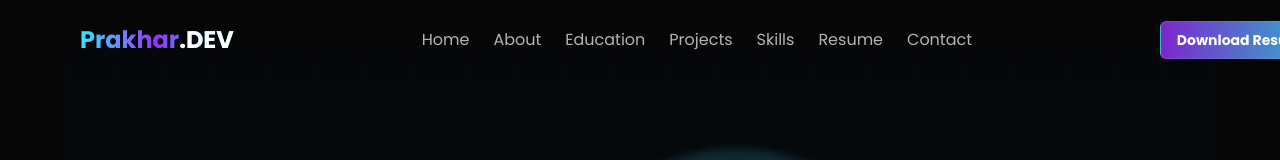
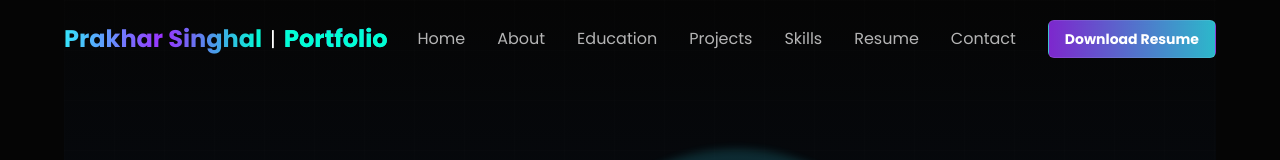
Before and after one commit to EveryAbhi00/testing, a React (Vite) app: page / in a window 1280 px wide. Shown: the top 160 px of the page. Built offline with nearby package versions, Linux system fonts and the light colour scheme.

Commit message:
modified:   src/components/Header.tsx

```diff
--- a/src/components/Header.tsx
+++ b/src/components/Header.tsx
@@ -1,4 +1,3 @@
-
 import React, { useState, useEffect } from 'react';
 import { Menu, X } from 'lucide-react';
 
@@ -8,13 +7,8 @@ const Header = () => {
 
   useEffect(() => {
     const handleScroll = () => {
-      if (window.scrollY > 50) {
-        setScrolled(true);
-      } else {
-        setScrolled(false);
-      }
+      setScrolled(window.scrollY > 50);
     };
-
     window.addEventListener('scroll', handleScroll);
     return () => window.removeEventListener('scroll', handleScroll);
   }, []);
@@ -31,71 +25,74 @@ const Header = () => {
 
   return (
     <header
-      className={`fixed top-0 w-full z-50 transition-all duration-300 ${
+      className={`fixed top-0 left-0 w-full z-50 transition-all duration-300 ${
         scrolled
-          ? 'py-3 bg-cyberpunk-black/80 backdrop-blur-md border-b border-white/10'
-          : 'py-5 bg-transparent'
+          ? 'bg-cyberpunk-black/80 backdrop-blur-md border-b border-white/10 py-3'
+          : 'bg-transparent py-5'
       }`}
     >
-      <div className="container mx-auto px-4 flex justify-between items-center">
-        <div className="text-xl md:text-2xl font-bold bg-gradient-to-r from-cyberpunk-blue via-cyberpunk-purple to-cyberpunk-teal bg-clip-text text-transparent">
-          Prakhar<span className="text-white">.DEV</span>
+      <div className="max-w-screen-xl mx-auto px-4 sm:px-8 lg:px-16 flex justify-between items-center">
+        {/* Logo */}
+        <div className="flex items-center space-x-2">
+          <div className="text-xl md:text-2xl font-bold bg-gradient-to-r from-cyberpunk-blue via-cyberpunk-purple to-cyberpunk-teal bg-clip-text text-transparent">
+            Prakhar Singhal
+          </div>
+          <span className="text-white text-lg md:text-xl">|</span>
+          <div className="text-xl md:text-2xl font-bold bg-gradient-to-r from-cyberpunk-blue via-cyberpunk-purple to-cyberpunk-teal bg-clip-text text-transparent">
+            <span className="text-cyberpunk-teal">Portfolio</span>
+          </div>
         </div>
 
-        {/* Desktop Navigation */}
-        <nav className="hidden md:flex items-center space-x-6">
+        {/* Desktop Nav */}
+        <nav className="hidden md:flex space-x-8 items-center">
           {navLinks.map((link) => (
             <a
               key={link.name}
               href={link.href}
-              className="text-white/70 hover:text-cyberpunk-teal transition-colors py-2 relative after:content-[''] after:absolute after:w-0 after:h-[2px] after:bottom-0 after:left-0 after:bg-gradient-to-r after:from-cyberpunk-blue after:to-cyberpunk-purple after:transition-all after:duration-300 hover:after:w-full"
+              className="relative text-white/70 hover:text-cyberpunk-teal transition-colors after:absolute after:bottom-0 after:left-0 after:w-0 after:h-0.5 after:bg-gradient-to-r after:from-cyberpunk-blue after:to-cyberpunk-purple after:transition-all after:duration-300 hover:after:w-full"
             >
               {link.name}
             </a>
           ))}
+          <a
+            href="#resume"
+            className="cyber-button py-2 px-4 text-sm transition duration-300"
+          >
+            Download Resume
+          </a>
         </nav>
 
-        {/* Resume Button */}
-        <a
-          href="#resume"
-          className="hidden md:flex cyber-button text-sm py-2 px-4"
-        >
-          Download Resume
-        </a>
-
-        {/* Mobile Menu Button */}
+        {/* Mobile Menu Icon */}
         <button
-          className="md:hidden text-white focus:outline-none"
+          className="md:hidden text-white"
           onClick={() => setIsOpen(!isOpen)}
         >
           {isOpen ? <X size={24} /> : <Menu size={24} />}
         </button>
-      </div>
 
-      {/* Mobile Navigation */}
-      {isOpen && (
-        <div className="md:hidden absolute top-full left-0 w-full bg-cyberpunk-black/95 backdrop-blur-md border-b border-white/10">
-          <div className="container mx-auto py-4 px-4 flex flex-col space-y-4">
+        {/* Mobile Nav */}
+        {isOpen && (
+          <div className="absolute top-full left-0 w-full bg-cyberpunk-black/95 backdrop-blur-md border-b border-white/10 py-6 px-4 space-y-4 md:hidden">
             {navLinks.map((link) => (
               <a
                 key={link.name}
                 href={link.href}
-                className="text-white/70 hover:text-cyberpunk-teal transition-colors py-2 px-4"
                 onClick={() => setIsOpen(false)}
+                className="block text-white/70 hover:text-cyberpunk-teal transition-colors"
               >
                 {link.name}
               </a>
             ))}
             <a
               href="#resume"
-              className="cyber-button text-center mx-4 my-2"
               onClick={() => setIsOpen(false)}
+              className="cyber-button w-full text-center mt-2 transition duration-300"
             >
               Download Resume
             </a>
           </div>
-        </div>
-      )}
+        )}
+      </div>
     </header>
   );
 };
```
